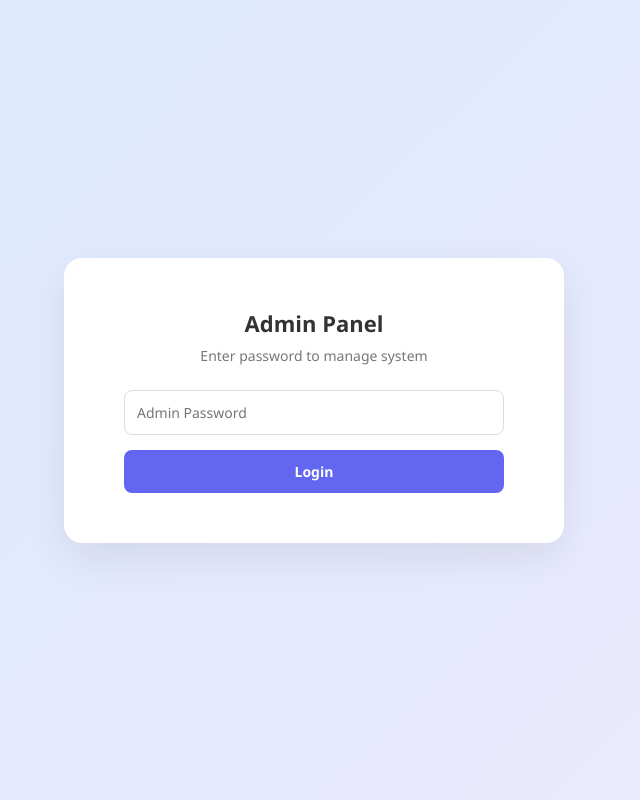
After one commit to RoshanSai07/Monitoring-Room-Links, a Flask app: page /admin in a window 1280 px wide. The commit adds this page. Shown: the whole page, without its empty margins (326-966 px from the left). Run offline with Flask 3, Linux system fonts and the light colour scheme.

Commit message:
Admin commit

```diff
--- a/app.py
+++ b/app.py
@@ -4,6 +4,7 @@ import threading
 app = Flask(__name__)
 
 MAX_PER_ROOM = 8
+ADMIN_PASSWORD = "supersecret123"
 
 rooms = {
     "Room 1": {"count": 0, "link": "https://vdo.ninja/?room=room1"},
@@ -54,6 +55,37 @@ def assign_room():
 
     return jsonify({"error": "All rooms are full"}), 400
 
+@app.route("/admin")
+def admin_page():
+    return render_template("admin.html")
+
+@app.route("/admin/data", methods=["POST"])
+def admin_data():
+    password = request.json.get("password")
+
+    if password != ADMIN_PASSWORD:
+        return jsonify({"error": "Unauthorized"}), 403
+
+    return jsonify({
+        "rooms": rooms,
+        "total_users": len(assigned_users)
+    })
+
+
+@app.route("/admin/reset", methods=["POST"])
+def admin_reset():
+    password = request.json.get("password")
+
+    if password != ADMIN_PASSWORD:
+        return jsonify({"error": "Unauthorized"}), 403
+
+    with lock:
+        for room in rooms:
+            rooms[room]["count"] = 0
+        assigned_users.clear()
+
+    return jsonify({"message": "System reset successful"})
+
 
 if __name__ == "__main__":
     app.run(debug=True)
--- /dev/null
+++ b/static/admin.js
@@ -0,0 +1,45 @@
+let savedPassword = "";
+
+function loadAdmin() {
+  const password = document.getElementById("adminPassword").value;
+
+  fetch("/admin/data", {
+    method: "POST",
+    headers: { "Content-Type": "application/json" },
+    body: JSON.stringify({ password: password }),
+  })
+    .then((res) => res.json())
+    .then((data) => {
+      if (data.error) {
+        document.getElementById("adminMessage").innerText = "Wrong password.";
+        return;
+      }
+
+      savedPassword = password;
+
+      document.getElementById("adminContent").style.display = "block";
+      document.getElementById("adminMessage").innerText = "";
+
+      let statsHTML = "<h3>Room Status</h3>";
+      for (let room in data.rooms) {
+        statsHTML += `<p>${room}: ${data.rooms[room].count} / 8</p>`;
+      }
+
+      statsHTML += `<p><strong>Total Assigned Users:</strong> ${data.total_users}</p>`;
+
+      document.getElementById("roomStats").innerHTML = statsHTML;
+    });
+}
+
+function resetSystem() {
+  fetch("/admin/reset", {
+    method: "POST",
+    headers: { "Content-Type": "application/json" },
+    body: JSON.stringify({ password: savedPassword }),
+  })
+    .then((res) => res.json())
+    .then((data) => {
+      alert(data.message || data.error);
+      location.reload();
+    });
+}
--- a/static/style.css
+++ b/static/style.css
@@ -82,3 +82,11 @@ button:hover {
 #result a:hover {
   text-decoration: underline;
 }
+
+button[style*="#ef4444"] {
+  background: #ef4444;
+}
+
+button[style*="#ef4444"]:hover {
+  background: #dc2626;
+}
--- /dev/null
+++ b/templates/admin.html
@@ -0,0 +1,34 @@
+<!doctype html>
+<html>
+  <head>
+    <title>Admin Panel</title>
+    <meta name="viewport" content="width=device-width, initial-scale=1.0" />
+    <link
+      rel="stylesheet"
+      href="{{ url_for('static', filename='style.css') }}"
+    />
+  </head>
+  <body>
+    <div class="card">
+      <h1>Admin Panel</h1>
+      <p class="subtitle">Enter password to manage system</p>
+
+      <input type="password" id="adminPassword" placeholder="Admin Password" />
+      <button onclick="loadAdmin()">Login</button>
+
+      <div id="adminContent" style="display: none; margin-top: 20px">
+        <div id="roomStats"></div>
+        <button
+          style="background: #ef4444; margin-top: 15px"
+          onclick="resetSystem()"
+        >
+          Reset System
+        </button>
+      </div>
+
+      <div id="adminMessage"></div>
+    </div>
+
+    <script src="{{ url_for('static', filename='admin.js') }}"></script>
+  </body>
+</html>
```
